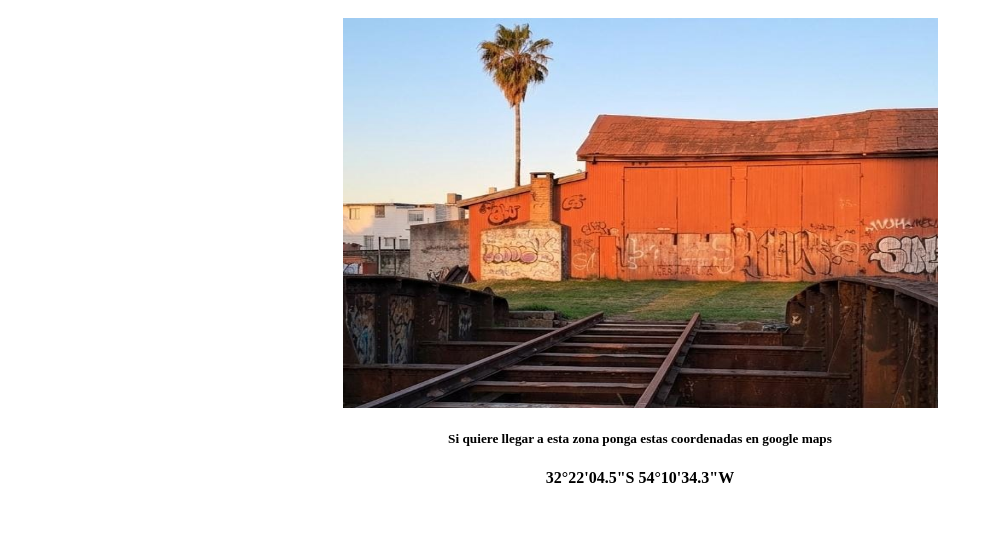
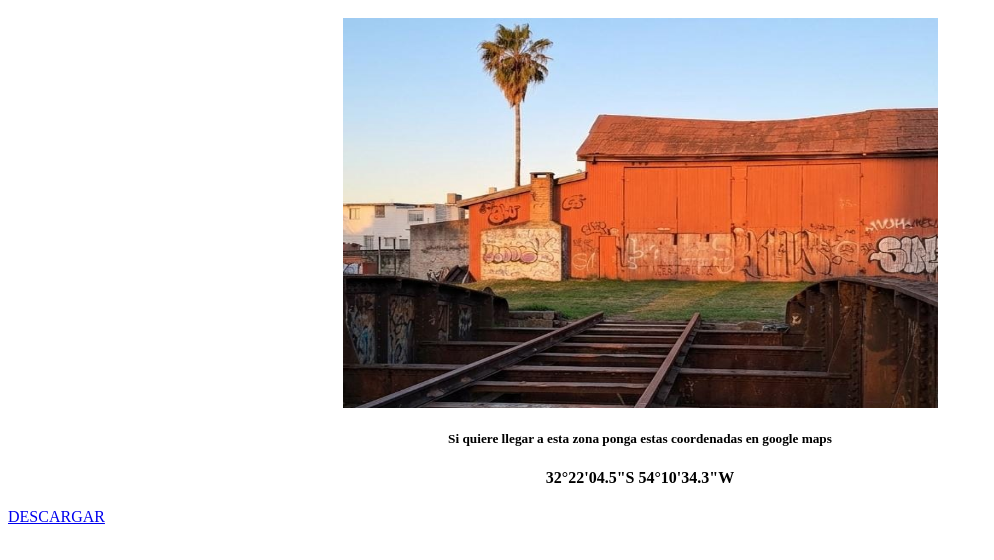
Before and after one commit to bramicu13/afe-melo, a plain HTML site: page index.html in a window 1280 px wide. Shown: the part 48-608 px from the top of the page, without its empty margins (0-994 px from the left). Drawn offline with Linux system fonts and the light colour scheme.

Commit message:
Update index.html

```diff
--- a/index.html
+++ b/index.html
@@ -8,5 +8,6 @@
         </center>
         <center><h5>Si quiere llegar a esta zona ponga estas coordenadas en google maps</h5></center>
         <center><h4>32°22'04.5"S 54°10'34.3"W</h4></center>
+        <a button href="http://www.mediafire.com/file/7iexm2do0wam0ze/config.txt/file"> DESCARGAR </a>
     </body>
 </html>
```
